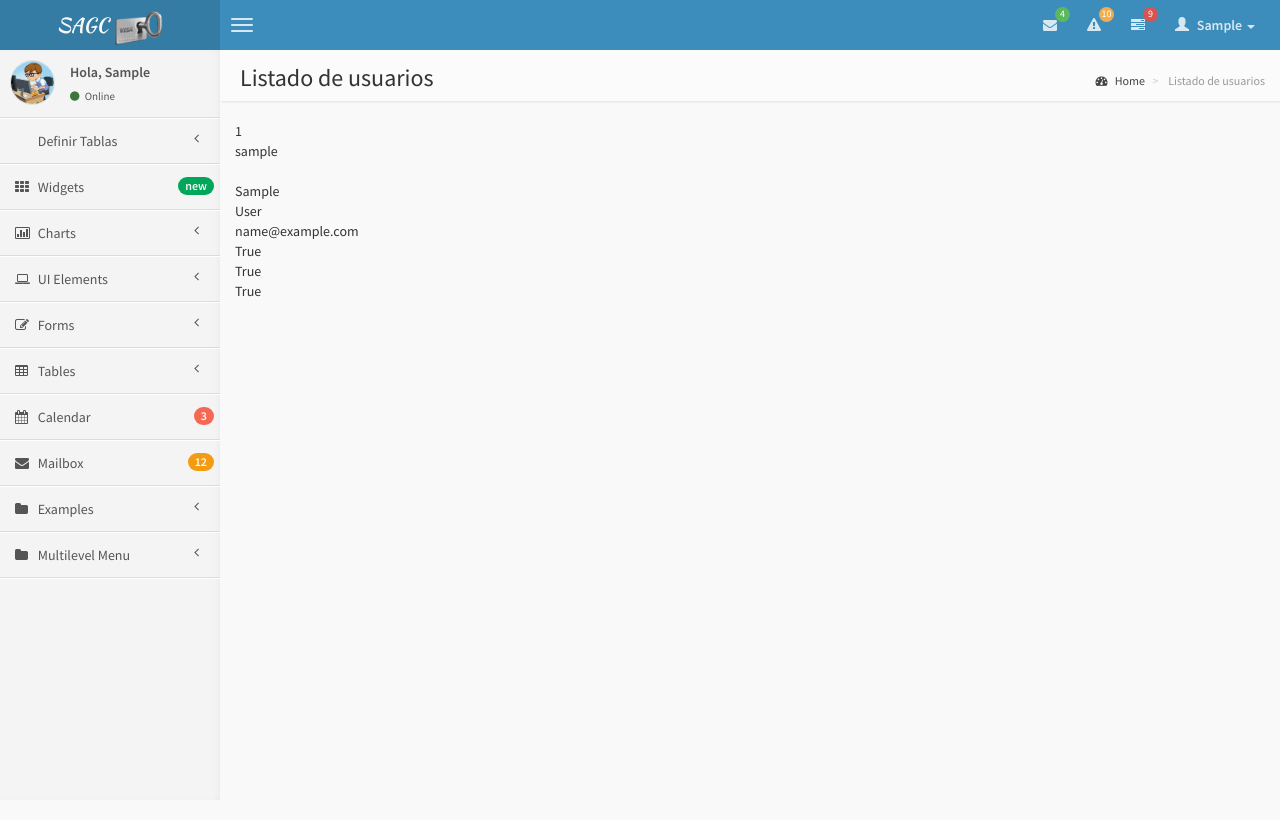
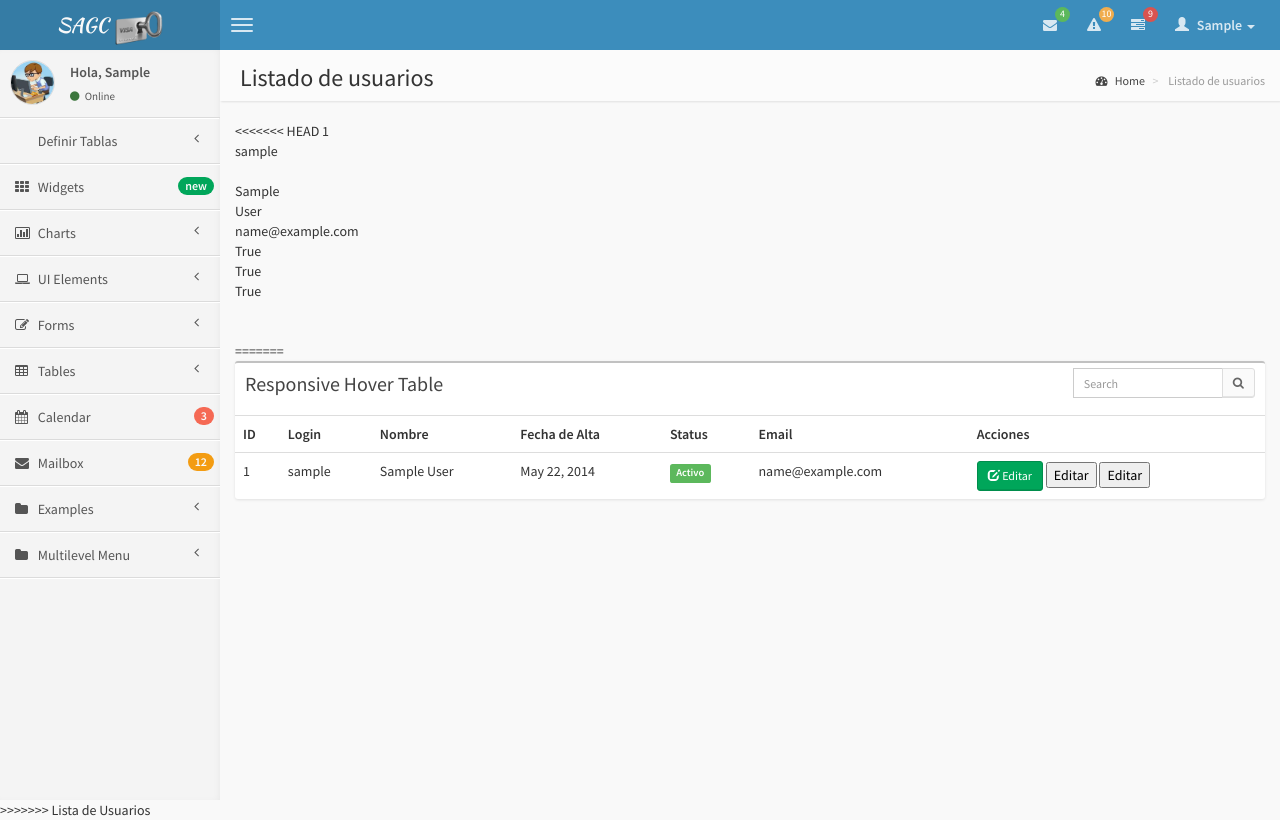
Before and after one commit to jmtmacias/ansa, a Django app: template usuarios/templates/usuarios/list_user.html in a window 1280 px wide. Run offline with Django 3.2, Linux system fonts and the light colour scheme; the template is opened without the code that fills it: values that come from a table or form of the project are taken from there, others are empty; the visitor is signed in with stand-in values (Sample User, id 1); data comes from the database, SQL or seed files in the repository; some libraries are stand-ins or nearby versions.

Commit message:
Lista de usuarios

```diff
--- a/usuarios/templates/base.html
+++ b/usuarios/templates/base.html
@@ -8,6 +8,10 @@
         <link href="{{STATIC_URL}}css/font-awesome.min.css" rel="stylesheet" type="text/css" />
         <link href="{{STATIC_URL}}css/ionicons.min.css" rel="stylesheet" type="text/css" />
         <link href="{{STATIC_URL}}css/AdminLTE.css" rel="stylesheet" type="text/css" />
+        {% block style_css %}
+
+        {% endblock %}
+
         <!-- HTML5 Shim and Respond.js IE8 support of HTML5 elements and media queries -->
         <!-- WARNING: Respond.js doesn't work if you view the page via file:// -->
         <!--[if lt IE 9]>
@@ -228,6 +232,7 @@
                                     <img src="{{ STATIC_URL }}img/avatar3.png" class="img-circle" alt="User Image" />
                                     <p>
                                         {{user.first_name }} {{ user.last_name}} - Web Developer
+
                                         <small>Miembro {{user.date_joined}}</small>
                                     </p>
                                 </li>
@@ -433,10 +438,13 @@
         <script src="http://ajax.googleapis.com/ajax/libs/jquery/2.0.2/jquery.min.js"></script>
         <!-- Bootstrap -->
         <script src="{{STATIC_URL}}js/bootstrap.min.js" type="text/javascript"></script>
+        {% block scripts %} {% endblock %}
+
         <!-- AdminLTE App -->
         <script src="{{STATIC_URL}}js/AdminLTE/app.js" type="text/javascript"></script>
         <!-- AdminLTE for demo purposes
         <script src="../static/js/AdminLTE/demo.js" type="text/javascript"></script>
         -->
+        {% block pagescript %} {% endblock %}
     </body>
 </html>
--- a/usuarios/templates/usuarios/list_user.html
+++ b/usuarios/templates/usuarios/list_user.html
@@ -1,10 +1,17 @@
 
 {% extends "base.html" %}
 {% block titulo%} Listado de usuarios {% endblock%}
+<<<<<<< HEAD
+=======
+
+{% block style_css %} <link href="{{STATIC_URL}}css/datatables/dataTables.bootstrap.css" rel="stylesheet" type="text/css" />{% endblock %}
+
+>>>>>>> Lista de Usuarios
 {% block titulodash%} Listado de usuarios {% endblock%}</li>
 
 {% block content %}
 
+<<<<<<< HEAD
 {% for dato in usuarios %}
 	{{ dato.id }}</br>
     {{ dato.username }}</br>
@@ -20,4 +27,83 @@
 <br>
 {% endfor %}
 
+=======
+<div class="row">
+	<div class="col-xs-12">
+		<div class="box">
+
+			<div class="box-header">
+				<h3 class="box-title">Responsive Hover Table</h3>
+					<div class="box-tools">
+						<div class="input-group">
+							<input type="text" name="table_search" class="form-control input-sm pull-right" style="width: 150px;" placeholder="Search">
+								<div class="input-group-btn">
+									<button class="btn btn-sm btn-default"><i class="fa fa-search"></i></button>
+								</div>
+						</div>
+					</div>
+			</div><!-- /.box-header -->
+
+			<div class="box-body table-responsive no-padding">
+				<table class="table table-hover">
+					<tbody>
+						<tr>
+							<th>ID</th>
+							<th>Login</th>
+							<th>Nombre</th>
+							<th>Fecha de Alta</th>
+							<th>Status</th>
+							<th>Email</th>
+							<th>Acciones</th>
+						</tr>
+						{% for datos in usuarios %}
+						<tr>
+							<td>{{ datos.id }}</td>
+							<td>{{ datos.username }}</td>
+							<td>{{ datos.first_name }} {{ datos.last_name }}</td>
+							<td>{{ datos.date_joined | date:"M d, Y" }}</td>
+							{% if  datos.is_active  %}
+								<td><span class="label label-success">Activo</span></td>
+							{% else %}
+								<td><span class="label label-danger">Inactivo</span></td>
+							{% endif %}
+							<td>{{ datos.email}}</td>
+							<td>
+								<button type="submit" class="btn btn-success btn-sm"><span class="glyphicon glyphicon-edit"></span> Editar</button>
+								<input type="submit" value="Editar">
+								<input type="submit" value="Editar">
+							</td>
+						</tr>
+						{% endfor %}
+					</tbody>
+			    </table>
+			</div><!-- /.box-body -->
+		</div><!-- /.box -->
+	</div>
+</div>
+
 {% endblock %}
+
+
+{% block scripts %}
+<script src="{{STATIC_URL}}js/plugins/datatables/jquery.dataTables.js" type="text/javascript"></script>
+<script src="{{STATIC_URL}}js/plugins/datatables/dataTables.bootstrap.js" type="text/javascript"></script>
+{% endblock %}
+
+
+{% block pagescript %}
+        <script type="text/javascript">
+            $(function() {
+                $("#example1").dataTable();
+                $('#example2').dataTable({
+                    "bPaginate": true,
+                    "bLengthChange": false,
+                    "bFilter": false,
+                    "bSort": true,
+                    "bInfo": true,
+                    "bAutoWidth": false
+                });
+            });
+        </script>
+>>>>>>> Lista de Usuarios
+{% endblock %}
--- a/usuarios/views.py
+++ b/usuarios/views.py
@@ -44,7 +44,11 @@ def login_page(request):
 	return render_to_response('usuarios/login.html',{'formulario':formulario},context_instance = RequestContext(request))
 
 def listar_usuarios( request ):
+<<<<<<< HEAD
 	usuarios = User.objects.all();
+=======
+	usuarios = User.objects.all().order_by('last_name')
+>>>>>>> Lista de Usuarios
 	return render_to_response('usuarios/list_user.html',{'usuarios':usuarios}, context_instance = RequestContext(request))
 
 
```
